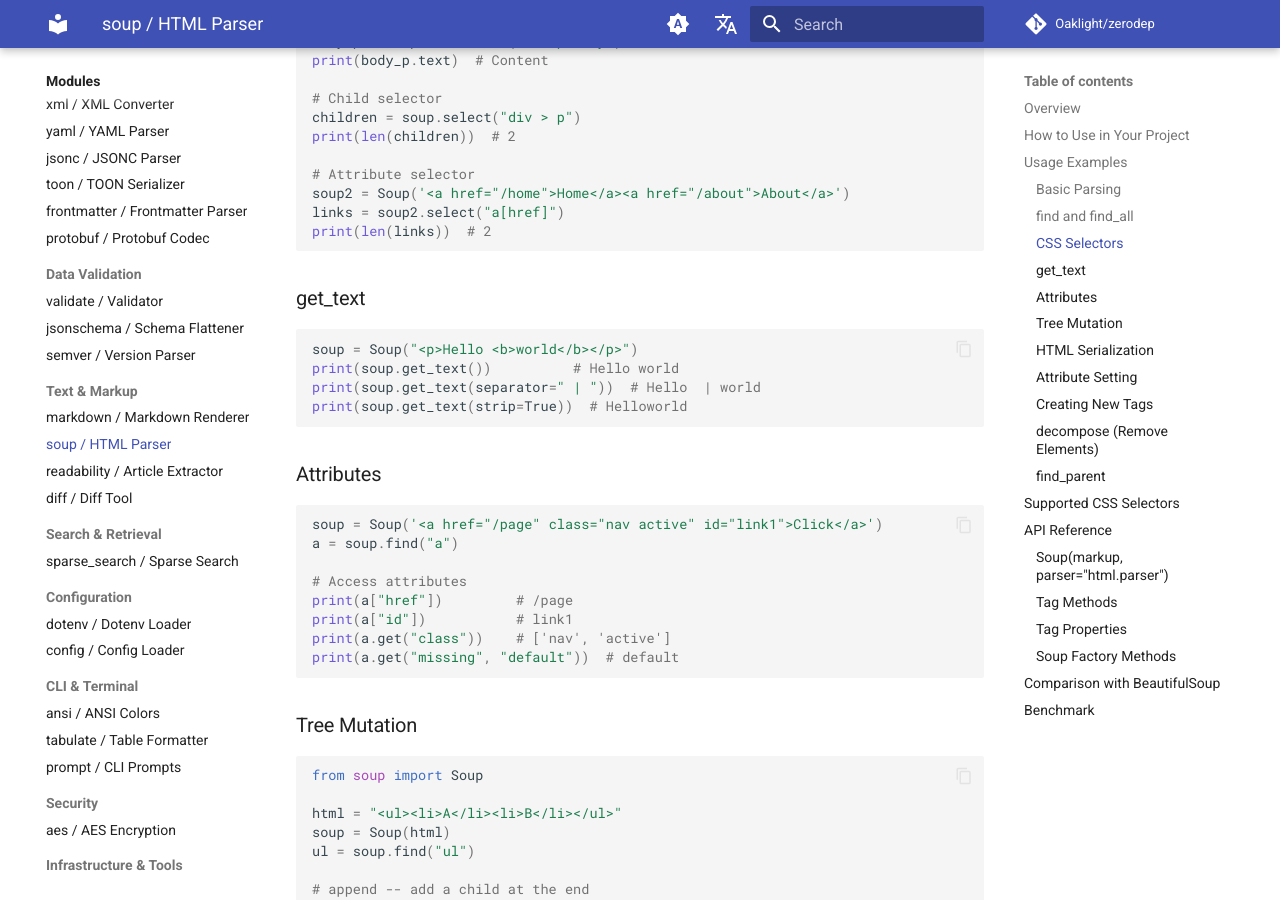
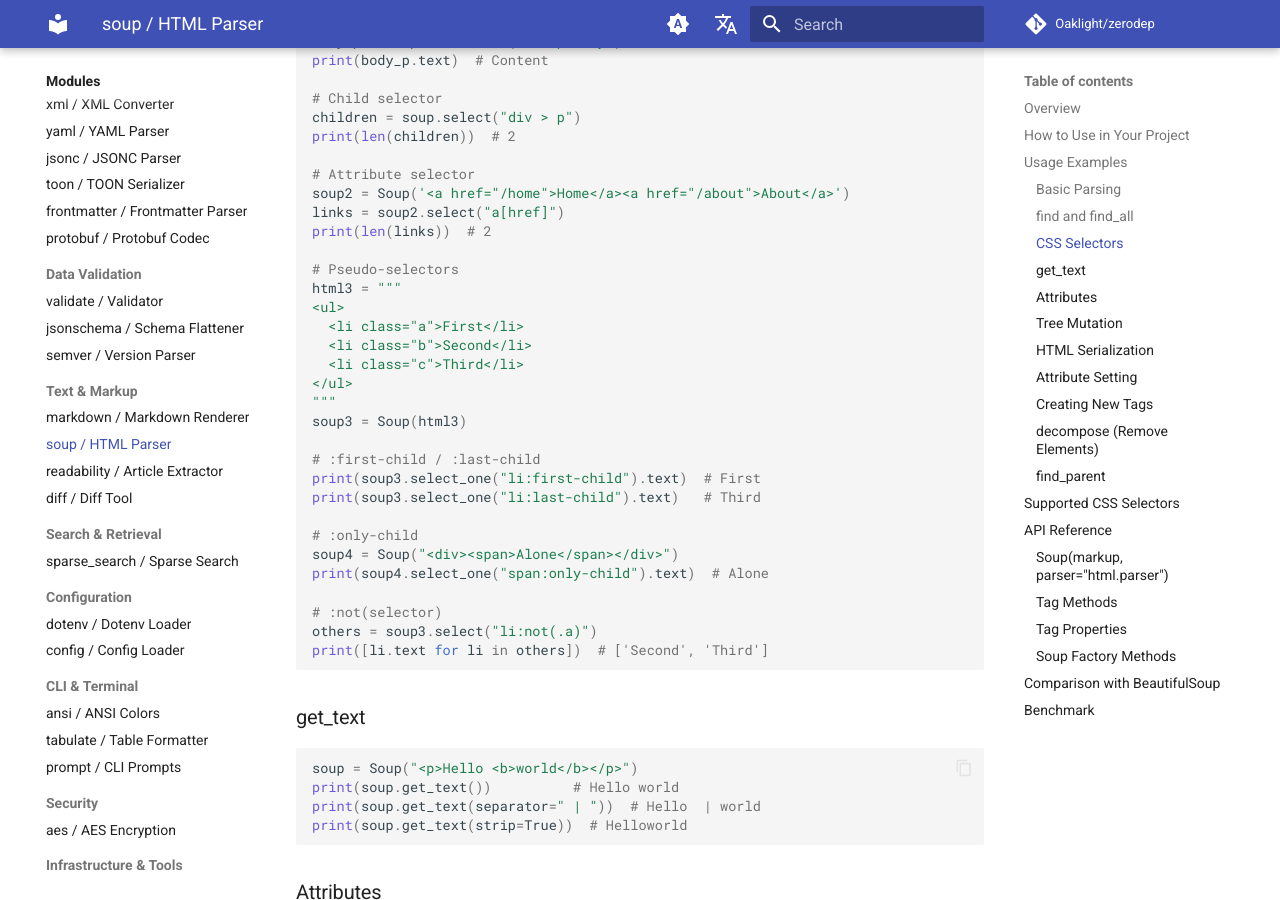
Before and after one commit to Oaklight/zerodep, an MkDocs documentation site: the page built from docs/modules/soup.md, in a window 1280 px wide and 900 px high, scrolled down 1928 px. Built offline with MkDocs 1.6.1 and Material for MkDocs 9.7.7, drawn with Linux system fonts in a browser that asks for light colours; comment, search, counter and statistics services are not loaded; some of the changed text lies outside the part shown.

Commit message:
docs(soup): add pseudo-selector support to docs, changelog, and benchmarks

````diff
--- a/docs/modules/soup.md
+++ b/docs/modules/soup.md
@@ -92,6 +92,28 @@ print(len(children))  # 2
 soup2 = Soup('<a href="/home">Home</a><a href="/about">About</a>')
 links = soup2.select("a[href]")
 print(len(links))  # 2
+
+# Pseudo-selectors
+html3 = """
+<ul>
+  <li class="a">First</li>
+  <li class="b">Second</li>
+  <li class="c">Third</li>
+</ul>
+"""
+soup3 = Soup(html3)
+
+# :first-child / :last-child
+print(soup3.select_one("li:first-child").text)  # First
+print(soup3.select_one("li:last-child").text)   # Third
+
+# :only-child
+soup4 = Soup("<div><span>Alone</span></div>")
+print(soup4.select_one("span:only-child").text)  # Alone
+
+# :not(selector)
+others = soup3.select("li:not(.a)")
+print([li.text for li in others])  # ['Second', 'Third']
 ```
 
 ### get_text
@@ -219,6 +241,10 @@ print(li.find_parent().name)       # ul
 | Descendant | `div p` | Match `p` inside `div` |
 | Child | `div > p` | Match direct children |
 | Compound | `p.intro` | Match `p` with class `intro` |
+| :first-child | `li:first-child` | Match first child element |
+| :last-child | `li:last-child` | Match last child element |
+| :only-child | `span:only-child` | Match element that is the only child |
+| :not() | `li:not(.active)` | Match elements that do NOT match the inner selector |
 
 ## API Reference
 
@@ -276,7 +302,7 @@ Parse an HTML document and provide a BeautifulSoup-like API.
 | Files | Single file | Package (multiple files) |
 | Parser backends | `html.parser` only | `html.parser`, `lxml`, `html5lib` |
 | find / find_all | Yes | Yes |
-| CSS selectors | Basic (tag, class, id, attr, descendant, child) | Full (via soupsieve) |
+| CSS selectors | Tag, class, id, attr, combinators, pseudo-selectors | Full (via soupsieve) |
 | Tree mutation (append/insert/extract) | Yes | Yes |
 | HTML serialization (to_html) | Yes | Yes (prettify) |
 | NavigableString | No (plain `str`) | Yes |
@@ -285,7 +311,7 @@ Parse an HTML document and provide a BeautifulSoup-like API.
 
 **When to use zerodep:** You need basic HTML parsing (find, select, get_text) with zero dependencies and fast performance.
 
-**When to use BeautifulSoup:** You need advanced CSS pseudo-selectors, multiple parser backends, or NavigableString features.
+**When to use BeautifulSoup:** You need the full CSS selector spec (`:nth-child()`, `:has()`, etc.), multiple parser backends, or NavigableString features.
 
 ## Benchmark
 
````
Also changed, not shown: docs/benchmarks/soup.md (+18 -1 lines), docs/changelog.md (+4 -0 lines).
